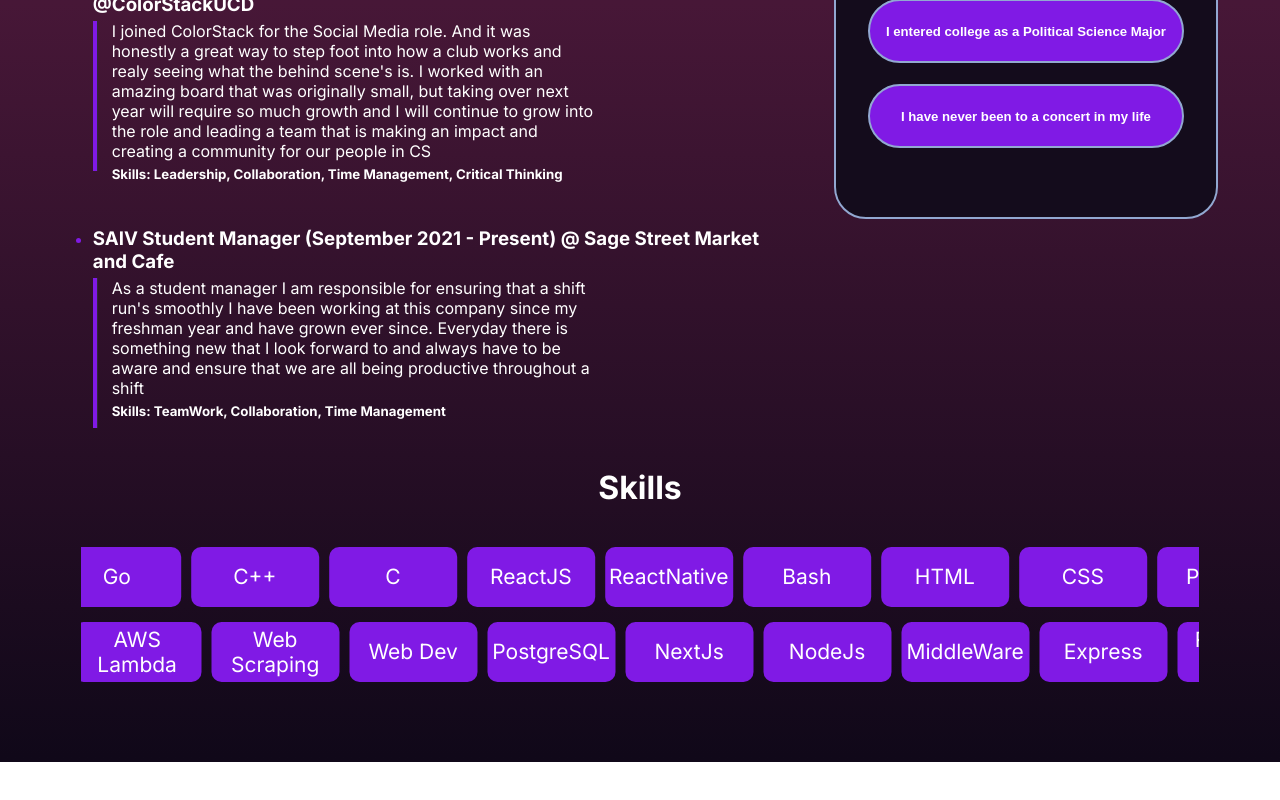
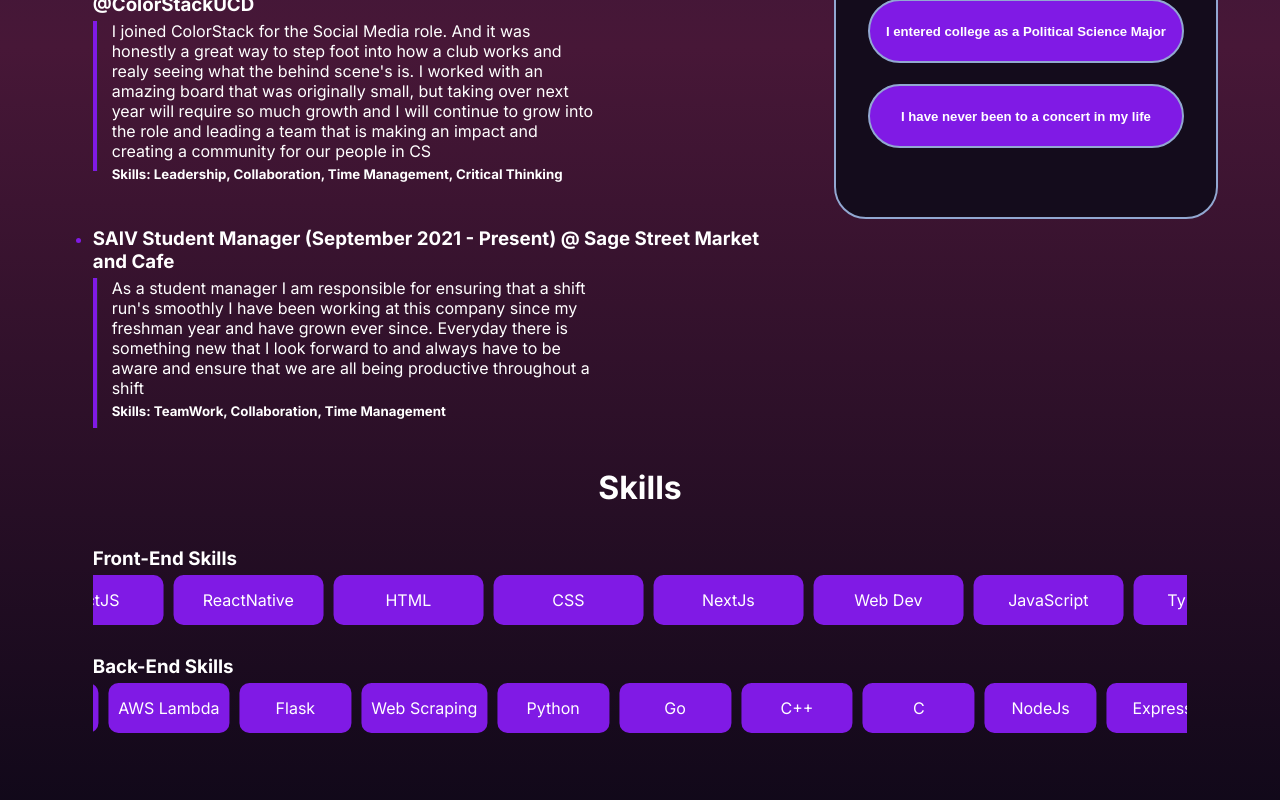
Before and after one commit to savazques/react-personal-website, a React (Create React App) app: page / in a window 1280 px wide. Shown: the part 1504-2304 px from the top of the page. Before the commit the page ends 2266 px from the top, so only its background shows below. Built offline with nearby package versions, Linux system fonts and the light colour scheme.

Commit message:
differentiate skills

```diff
--- a/src/components/SkillsComponent/Skills.css
+++ b/src/components/SkillsComponent/Skills.css
@@ -7,8 +7,8 @@
     display: flex;
     flex-direction: column;
     align-items: flex-start;
-    padding-right: 4%;
-    padding-left: 4%;
+    padding-right: 5%;
+    padding-left: 5%;
     padding-bottom: 4%;
     font-family: "Inter", sans-serif;
 }
@@ -24,21 +24,25 @@
 .skills-container {
     width: 100%;
     margin-top: 30px;
-    overflow: hidden;
 }
 
-.skills-container .s-container .skillss {
+.s-container {
+    width: 100%;
+    overflow: hidden;
+    margin-bottom: 20px;
+    position: relative;
+}
+
+.skillss {
     display: flex;
     gap: 10px;
+    white-space: nowrap;
+    width: 250%;
     animation: swipe 20s linear infinite;
 }
 
-.skills-container .s-container.reverse .skillss {
+.s-container.reverse .skillss {
     animation: swipe-reverse 20s linear infinite;
-}
-
-.skills-container .s-container {
-    display: flex;
 }
 
 @keyframes swipe {
@@ -61,29 +65,30 @@
 
 .skill {
     background-color: #801AE5;
-    font-size: 21px;
+    font-size: 16px;
     padding: 0 10px;
     border-radius: 10px;
-    width: 8rem;
-    height: 60px;
+    width: 150px;
+    height: 50px;
     display: flex;
     align-items: center;
     justify-content: center;
     text-align: center;
+    box-sizing: border-box;
 }
 
 @media (max-width: 950px) {
     .skill {
-        width: 6rem;
-        height: 3rem;
-        font-size: 16px;
+        width: 120px;
+        height: 40px;
+        font-size: 14px;
     }
 }
 
 @media (max-width: 758px) {
     .skill {
-        width: 5rem;
-        height: 2rem;
-        font-size: 14px;
+        width: 100px;
+        height: 30px;
+        font-size: 12px;
     }
 }
--- a/src/components/SkillsComponent/Skills.js
+++ b/src/components/SkillsComponent/Skills.js
@@ -1,35 +1,41 @@
 import React from 'react';
 import './Skills.css';
 
-const skills = [
+const skills = {
+    frontend: [
+        { skillName: 'JavaScript' },
+        { skillName: 'TypeScript' },
+        { skillName: 'ReactJS' },
+        { skillName: 'ReactNative' },
+        { skillName: 'HTML' },
+        { skillName: 'CSS' },
+        { skillName: 'NextJs' },
+        { skillName: 'Web Dev' },
+    ],
+    backend: [
         { skillName: 'Python' },
-    { skillName: 'JavaScript' },
-    { skillName: 'Typescript' },
         { skillName: 'Go' },
         { skillName: 'C++' },
         { skillName: 'C' },
-    { skillName: 'ReactJS' },
-    { skillName: 'ReactNative' },
-    { skillName: 'Bash' },
-    { skillName: 'HTML' },
-    { skillName: 'CSS' },
-    { skillName: 'PostgreSQL' },
-    { skillName: 'NextJs' },
         { skillName: 'NodeJs' },
-    { skillName: 'MiddleWare' },
         { skillName: 'Express' },
         { skillName: 'RESTFUL API' },
+        { skillName: 'PostgreSQL' },
+        { skillName: 'AWS Lambda' },
         { skillName: 'Flask' },
-    { skillName: 'AWS Lambda' },
         { skillName: 'Web Scraping' },
-    { skillName: 'Web Dev' },
-
-];
+    ]
+};
 
 const Skills = () => {
-    const halfLength = Math.ceil(skills.length / 2);
-    const firstHalfSkills = skills.slice(0, halfLength);
-    const secondHalfSkills = skills.slice(halfLength);
+    const createSkillList = (skills) => {
+        const doubledSkills = [...skills, ...skills];
+        return doubledSkills.map((skill, index) => (
+            <div key={skill.skillName + index} className="skill">
+                {skill.skillName}
+            </div>
+        ));
+    };
 
     return (
         <div id='skills' className="main-skills">
@@ -38,21 +44,15 @@ const Skills = () => {
             </div>
             <div className="skills-container">
                 <div className="s-container">
+                    <h3>Front-End Skills</h3>
                     <div className="skillss">
-                        {[...firstHalfSkills, ...firstHalfSkills].map((skill, index) =>
-                            <div key={skill.skillName + index} className="skill">
-                                {skill.skillName}
-                            </div>
-                        )}
+                        {createSkillList(skills.frontend)}
                     </div>
                 </div>
                 <div className="s-container reverse">
+                    <h3>Back-End Skills</h3>
                     <div className="skillss">
-                        {[...secondHalfSkills, ...secondHalfSkills].map((skill, index) =>
-                            <div key={skill.skillName + index} className="skill">
-                                {skill.skillName}
-                            </div>
-                        )}
+                        {createSkillList(skills.backend)}
                     </div>
                 </div>
             </div>
```
Lines whose indentation alone changed are shown as unchanged.
